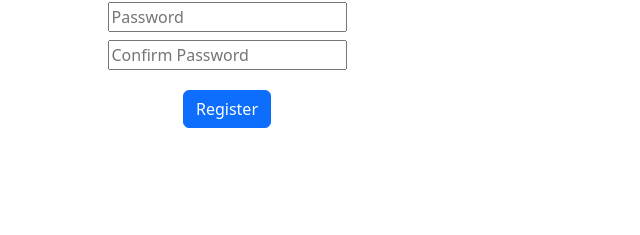
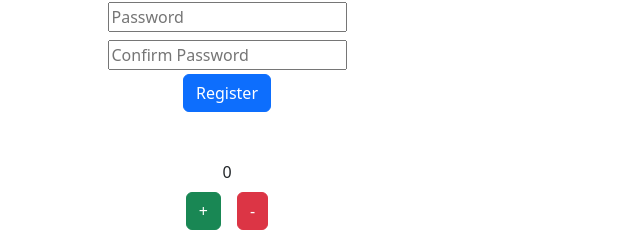
Before and after one commit to cankskrk/Learning-React, a React (Create React App) app: page / in a window 1280 px wide. Shown: the part 2467-2702 px from the top of the page, without its empty margins (413-1053 px from the left). Before the commit the page ends 2611 px from the top, so only its background shows below. Built offline with nearby package versions, Linux system fonts and the light colour scheme.

Commit message:
Update Practice File

```diff
--- a/src/App.js
+++ b/src/App.js
@@ -6,6 +6,7 @@ import Clock from "./components/Clock";
 import Card from "./components/Card";
 import Login from "./components/Login";
 import Register from "./components/Register";
+import Counter from "./components/Counter";
 
 const img = "https://picsum.photos/200";
 const img2 = "https://picsum.photos/";
@@ -52,6 +53,8 @@ function App() {
 
       {/* {isLoggedIn && <Login />}
       {currentTime > 15 && <h3>Why you are still working?</h3>} */}
+
+      <Counter />
     </div>
   );
 }
--- a/src/components/Button.js
+++ b/src/components/Button.js
@@ -1,9 +1,9 @@
 import React from "react";
 
-function Button({ type, name }) {
+function Button({ type, name, func, className }) {
   return (
     <div>
-      <button className="btn btn-primary m-3 text-white" type={type}>
+      <button className={`btn ${className}`} type={type} onClick={func}>
         {name}
       </button>
     </div>
--- /dev/null
+++ b/src/components/Counter.js
@@ -0,0 +1,36 @@
+import React, { useState } from "react";
+import Button from "./Button";
+
+function Counter() {
+  const [number, setNumber] = useState(0);
+
+  const increase = () => {
+    setNumber(number + 1);
+  };
+
+  const decrease = () => {
+    setNumber(number - 1);
+  };
+
+  return (
+    <div className="mt-5">
+      <div>{number}</div>
+      <div className="d-inline-flex">
+        <Button
+          name="+"
+          type="button"
+          func={increase}
+          className="btn-success m-2"
+        />
+        <Button
+          name="-"
+          type="button"
+          func={decrease}
+          className="btn-danger m-2"
+        />
+      </div>
+    </div>
+  );
+}
+
+export default Counter;
--- a/src/components/Login.js
+++ b/src/components/Login.js
@@ -7,7 +7,7 @@ function Login() {
     <div>
       <Input type={"text"} placeholder={"Username"} />
       <Input type={"password"} placeholder={"Password"} />
-      <Button type="submit" name="Login" />
+      <Button type="submit" name="Login" className="btn-primary" />
     </div>
   );
 }
--- a/src/components/Register.js
+++ b/src/components/Register.js
@@ -8,7 +8,7 @@ function Register() {
       <Input type="text" placeholder="Username" />
       <Input type="password" placeholder="Password" />
       <Input type="password" placeholder="Confirm Password" />
-      <Button type="submit" name="Register" />
+      <Button type="submit" name="Register" className="btn-primary" />
     </div>
   );
 }
```
